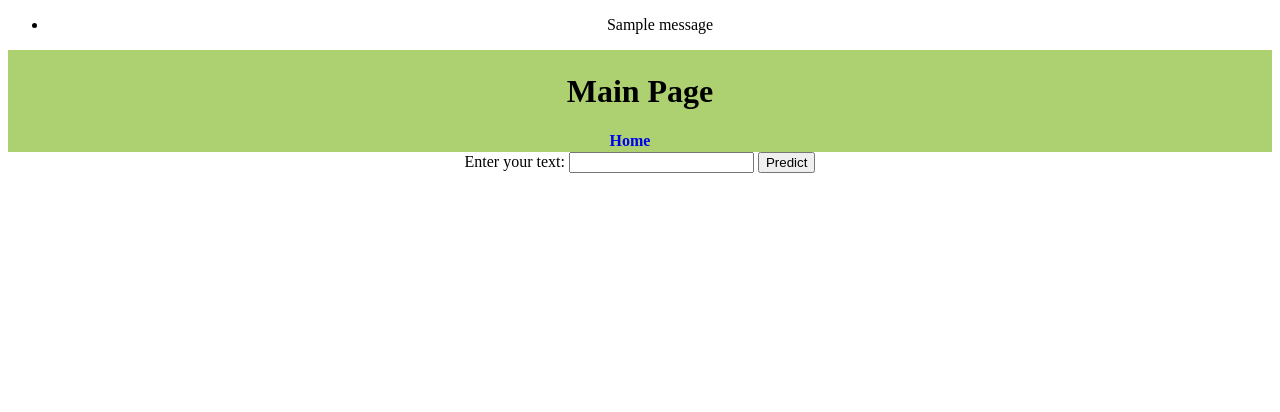
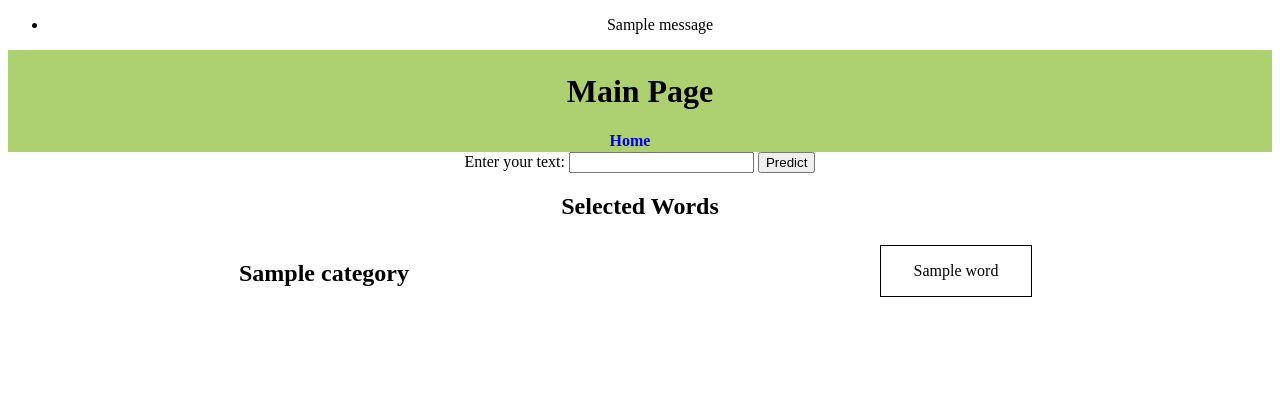
Before and after one commit to myoo18/Affordable-AAC, a Flask app: template templates/index.html in a window 1280 px wide. Shown: the top 412 px of the page. Run offline with Flask 3, Linux system fonts and the light colour scheme; the template is opened without the code that fills it: most values are stand-ins (such as "Sample title", 1, 10 or a date in 2020); one stand-in notice (Sample message) is shown; some libraries are stand-ins or nearby versions.

Commit message:
added box funcitonality

```diff
--- a/app.py
+++ b/app.py
@@ -1,13 +1,34 @@
 from flask import Flask, render_template, request, url_for, redirect, flash
 from model import generate_text
 from input import rearrange_sentence
+from flask_pymongo import PyMongo
+import en_core_web_sm
+from pymongo import MongoClient
+import certifi
+
+
+connection = 'mongodb+srv://jyee25:jyee@vthacks.lza3x1j.mongodb.net/'
+client = MongoClient(connection, tlsCAFile=certifi.where())
+# Select the correct database and collection
+
+db = client['gridwords']  # replace 'your_database_name' with the name of your database
+collection = db['noun']
 
 app = Flask(__name__)
 app.secret_key = 'your_super_secret_key'
 
+
 @app.route('/')
 def index():
-    return render_template('index.html')
+    # Create a dictionary where each key is a collection name and its value is a list of words from that collection
+    data = {}
+    for collection_name in db.list_collection_names():
+        collection = db[collection_name]
+        data[collection_name] = [doc.get('word', doc.get(collection_name)) for doc in collection.find({}, {"word": 1, collection_name: 1, "_id": 0}) if 'word' in doc or collection_name in doc]
+    return render_template('index.html', data=data)
+
+if __name__ == "__main__":
+    app.run(debug=True)
 
 @app.route('/predict', methods=['POST'])
 def predict():
--- a/input.py
+++ b/input.py
@@ -1,6 +1,7 @@
 import spacy
 
 nlp = spacy.load("en_core_web_sm")
+
 
 def rearrange_sentence(sentence):
     doc = nlp(sentence)
--- a/templates/index.html
+++ b/templates/index.html
@@ -3,7 +3,10 @@
 <head>
     <title>Header Box with Navigation</title>
     <style>
-
+        .selected-word {
+            background-color: #c0c0c0;
+            border: 2px solid #000;
+        }
         nav {
             display: inline-block;
             margin-right: 20px;
@@ -11,46 +14,96 @@
             font-weight: bold;
             text-decoration: none;
         }
-        nav a{
+        nav a {
             text-decoration: none;
-
         }
 
-		header{
+        header {
             background-color: rgb(173,209,112);
             padding: 2px;
-
         }
 
-            #Title{
+        #Title {
             text-align: center;
+        }
 
-            }
-            #logo{
+        #logo {
             position: absolute;
-                left:30px;
-                top:15px;
+            left: 30px;
+            top: 15px;
             height: 70px;
             width: 70px;
-
         }
 
-            body{
+        body {
             text-align: center;
         }
-			#login a{
+
+        #login a, #register a, #account a, #logout a {
             text-decoration: none;
         }
-            #register a{
-                text-decoration: none;
+
+
+        To align the words in the format you've provided, where there are two words per row under each category, you'll want to make use of CSS Flexbox for the word containers. Here's how you can achieve this:
+
+        For each category's word container (div with category id), display it as a flex container.
+        Set the flex-wrap property to wrap so that the words move to the next line when the max per row is reached.
+        Adjust each word's box to take up half of the container's width, minus some margin.
+        Here's the updated CSS to achieve this:
+
+        css
+        Copy code
+        #words-container > div {
+            display: flex; /* Display the container as flex */
+            flex-wrap: wrap; /* Allow wrapping */
         }
-            #account a{
-                text-decoration: none;
+
+        .word-box {
+            flex: 0 0 calc(50% - 10px); /* Takes up half the width, minus some margin */
+            /* ... rest of your styles ... */
         }
-            #logout a{
-                text-decoration: none;
+        Now, each category's word container will have two words per row.
+
+        Here's the full CSS with the updated styles:
+
+        css
+        Copy code
+        <style>
+            /* ... [previous styles] ... */
+
+            #words-container > div {
+                display: flex; /* Display the container as flex */
+                flex-wrap: wrap; /* Allow wrapping */
             }
+
+            .word-box {
+                flex: 0 0 calc(50% - 10px); /* Takes up half the width, minus some margin */
+                display: block;
+                width: 150px;
+                height: 50px;
+                line-height: 50px;
+                text-align: center;
+                margin: 5px auto; /* Centered the box */
+                padding: 0;
+                border: 1px solid #000;
+                cursor: pointer;
+                transition: background-color 0.3s;
+            }
+
+            #words-container {
+                display: flex; /* Convert children to flex items */
+                justify-content: space-around; /* Space the columns equally */
+                flex-wrap: wrap; /* Allow wrapping for responsiveness */
+            }
+
+            #words-container > h2,
+            #words-container > div {
+                flex: 1; /* Allows columns to grow equally */
+                min-width: 160px; /* Minimum width for each column to avoid squeezing */
+            }
+
         </style>
+
 </head>
 
 <body>
@@ -69,6 +122,7 @@
         <nav><a href="/">Home</a></nav> <!-- Placeholder link; replace with actual navigation if needed -->
     </header>
 
+
     <div>
         <form action="/predict" method="post">
             <label for="input_text">Enter your text:</label>
@@ -76,6 +130,72 @@
             <input type="submit" value="Predict">
         </form>
     </div>
+
+
+    <div id="selected-words">
+        <h2>Selected Words</h2>
+        <div id="selected-words-container"></div>
+    </div>
+
+    <div id="words-container">
+        {% for category, words in data.items() %}
+            <h2>{{ category.capitalize() }}</h2>
+            <div id="{{ category }}">
+                {% for word in words %}
+                    <div class="word-box" data-category="{{ category }}" data-index="{{ loop.index0 }}" onclick="wordClicked('{{ word }}', this)">{{ word }}</div>
+                {% endfor %}
+            </div>
+        {% endfor %}
+
+
+    </div>
+
+    <script>
+        function wordClicked(word, element) {
+            console.log(`Clicked on: ${word}`);
+
+            // Remove the word from its original location
+            element.remove();
+
+            // Add the word to the "selected words" container
+            const selectedWordsContainer = document.getElementById('selected-words-container');
+            const wordDiv = document.createElement('div');
+            wordDiv.className = 'word-box selected-word';
+            wordDiv.setAttribute('data-category', element.getAttribute('data-category'));
+            wordDiv.innerText = word;
+
+            // Add functionality to move it back when clicked in the selected box
+            wordDiv.onclick = function() {
+                wordUnselected(word, wordDiv);
+            }
+
+            selectedWordsContainer.appendChild(wordDiv);
+        }
+
+        function wordUnselected(word, element) {
+            console.log(`Unselected: ${word}`);
+
+            // Remove the word from the "selected words" container
+            element.remove();
+
+            // Get the category of the word
+            const category = element.getAttribute('data-category');
+
+            // Place the word back to its original category at the end
+            const categoryDiv = document.getElementById(category);
+            const wordDiv = document.createElement('div');
+            wordDiv.className = 'word-box';
+            wordDiv.setAttribute('data-category', category);
+            wordDiv.innerText = word;
+            wordDiv.onclick = function() {
+                wordClicked(word, wordDiv);
+            };
+
+            categoryDiv.appendChild(wordDiv);
+        }
+
+    </script>
+
+
 </body>
-
 </html>
```
Also changed, not shown: README.MD. Lines whose indentation alone changed are shown as unchanged.
